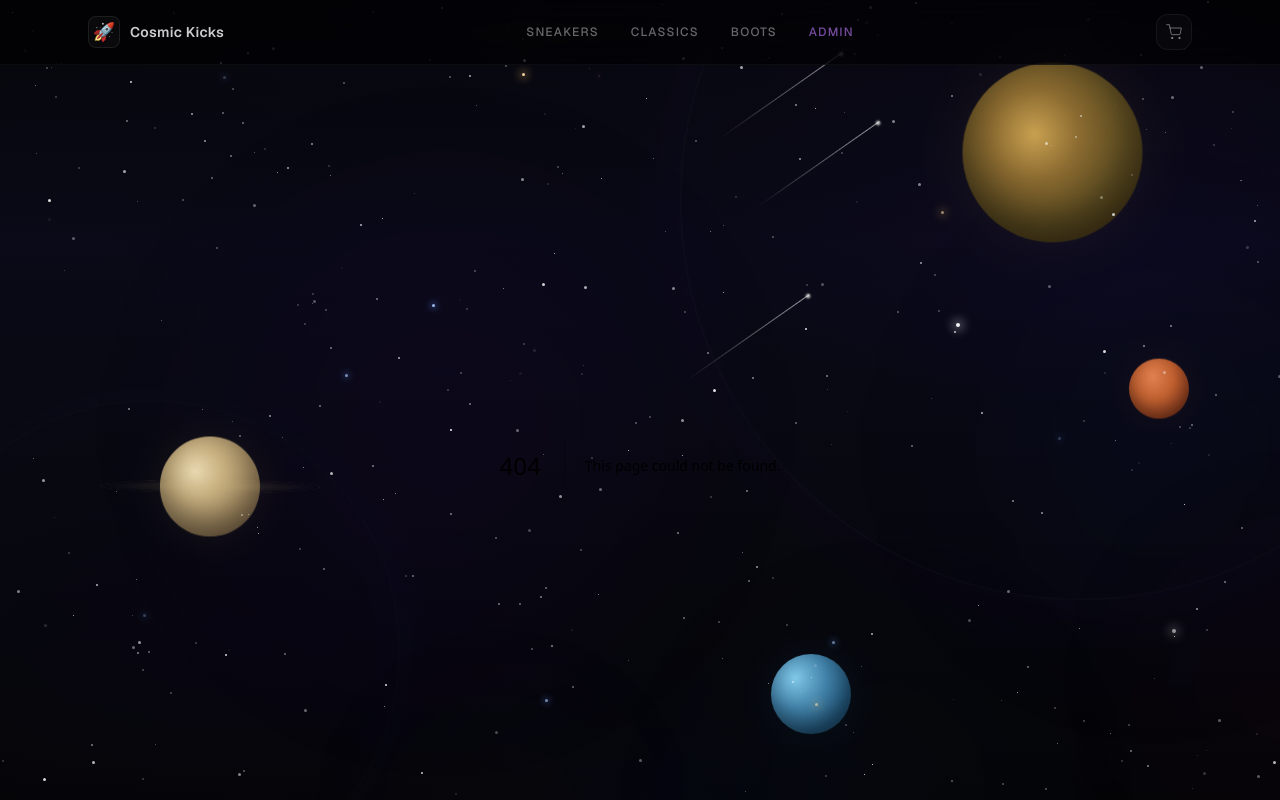
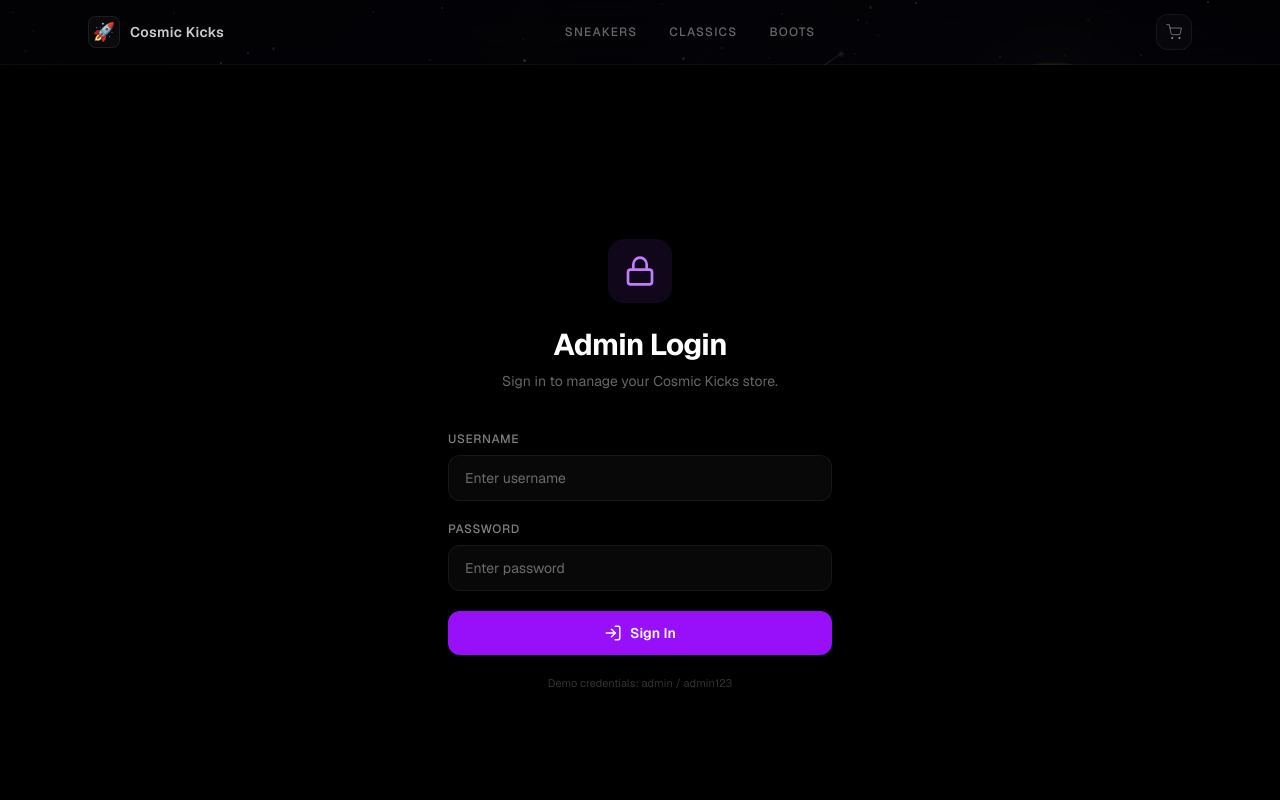
Before and after one commit to bood68155-tech/cosmic-kicks, a Next.js app: page /admin/login in a window 1280 px wide. Before the commit this address had no page. Shown: the top 800 px of the page. Built offline with nearby package versions, Linux system fonts and the light colour scheme.

Commit message:
Add admin login protection, PayPal checkout, and hide admin nav

```diff
--- /dev/null
+++ b/app/admin/layout.tsx
@@ -0,0 +1,9 @@
+import { AdminAuthProvider } from '@/app/context/AdminAuthContext';
+
+export default function AdminLayout({
+  children,
+}: {
+  children: React.ReactNode;
+}) {
+  return <AdminAuthProvider>{children}</AdminAuthProvider>;
+}
--- /dev/null
+++ b/app/admin/login/page.tsx
@@ -0,0 +1,92 @@
+'use client';
+
+import { useState, useEffect } from 'react';
+import { useAdminAuth } from '@/app/context/AdminAuthContext';
+import { Shield, Lock, LogIn } from 'lucide-react';
+import { useRouter } from 'next/navigation';
+
+export default function AdminLoginPage() {
+  const { isLoggedIn, login } = useAdminAuth();
+  const router = useRouter();
+  const [username, setUsername] = useState('');
+  const [password, setPassword] = useState('');
+  const [error, setError] = useState('');
+  const [loading, setLoading] = useState(false);
+
+  useEffect(() => {
+    if (isLoggedIn) {
+      router.push('/admin');
+    }
+  }, [isLoggedIn, router]);
+
+  const handleSubmit = async (e: React.FormEvent) => {
+    e.preventDefault();
+    setError('');
+    setLoading(true);
+    await new Promise((r) => setTimeout(r, 800));
+    const success = login(username, password);
+    setLoading(false);
+    if (!success) {
+      setError('Invalid username or password');
+    }
+  };
+
+  return (
+    <div className="min-h-screen bg-black text-white flex items-center justify-center p-4">
+      <div className="w-full max-w-sm">
+        <div className="text-center mb-10">
+          <div className="mx-auto mb-6 h-16 w-16 rounded-2xl bg-purple-500/10 flex items-center justify-center text-purple-400">
+            <Lock size={32} />
+          </div>
+          <h1 className="text-3xl font-bold tracking-tight">Admin Login</h1>
+          <p className="mt-2 text-sm text-white/40">Sign in to manage your Cosmic Kicks store.</p>
+        </div>
+
+        <form onSubmit={handleSubmit} className="space-y-5">
+          <div>
+            <label className="mb-2 block text-xs font-medium text-white/50 uppercase tracking-wider">Username</label>
+            <input
+              type="text"
+              value={username}
+              onChange={(e) => setUsername(e.target.value)}
+              className="w-full rounded-xl border border-white/[0.06] bg-white/[0.03] px-4 py-3 text-sm text-white/80 outline-none transition-all focus:border-purple-500/40 focus:bg-white/[0.05]"
+              placeholder="Enter username"
+            />
+          </div>
+
+          <div>
+            <label className="mb-2 block text-xs font-medium text-white/50 uppercase tracking-wider">Password</label>
+            <input
+              type="password"
+              value={password}
+              onChange={(e) => setPassword(e.target.value)}
+              className="w-full rounded-xl border border-white/[0.06] bg-white/[0.03] px-4 py-3 text-sm text-white/80 outline-none transition-all focus:border-purple-500/40 focus:bg-white/[0.05]"
+              placeholder="Enter password"
+            />
+          </div>
+
+          {error && (
+            <p className="text-sm text-red-400">{error}</p>
+          )}
+
+          <button
+            type="submit"
+            disabled={loading}
+            className="w-full rounded-xl bg-purple-600 py-3 text-sm font-semibold text-white transition-all hover:bg-purple-500 disabled:opacity-50 disabled:cursor-not-allowed flex items-center justify-center gap-2"
+          >
+            {loading ? (
+              <span className="animate-spin inline-block h-4 w-4 border-2 border-white/30 border-t-white rounded-full" />
+            ) : (
+              <LogIn size={18} />
+            )}
+            {loading ? 'Signing in...' : 'Sign In'}
+          </button>
+
+          <p className="mt-4 text-center text-[11px] text-white/20">
+            Demo credentials: admin / admin123
+          </p>
+        </form>
+      </div>
+    </div>
+  );
+}
--- a/app/admin/page.tsx
+++ b/app/admin/page.tsx
@@ -7,6 +7,9 @@ import {
   Plus, Pencil, Trash2, Search, X, Save,
   LayoutDashboard, Package, Check, AlertCircle, ArrowUpDown,
 } from 'lucide-react';
+import { useAdminAuth } from '@/app/context/AdminAuthContext';
+import { useRouter } from 'next/navigation';
+import { useEffect } from 'react';
 
 const emptyProduct = {
   name: '', category: 'sneakers' as const, price: 0,
@@ -18,6 +21,19 @@ const TIERS = ['stellar', 'nebula', 'supernova'] as const;
 const CATS: Record<string, string> = { sneakers: 'Sneakers', classic: 'Classics', boots: 'Boots' };
 
 function AdminContent() {
+  const { isLoggedIn } = useAdminAuth();
+  const router = useRouter();
+
+  useEffect(() => {
+    if (!isLoggedIn) {
+      router.push('/admin/login');
+    }
+  }, [isLoggedIn, router]);
+
+  if (!isLoggedIn) {
+    return null;
+  }
+
   const { products, addProduct, updateProduct, deleteProduct, lastUpdated } = useAdmin();
   const [search, setSearch] = useState('');
   const [sortKey, setSortKey] = useState<string>('name');
--- a/app/components/CartDrawer.tsx
+++ b/app/components/CartDrawer.tsx
@@ -3,6 +3,7 @@
 import { useEffect, useRef, useCallback } from 'react';
 import { useCart } from '@/app/context/CartContext';
 import { ShoppingBag, X, Minus, Plus, Trash2 } from 'lucide-react';
+import { PayPalScriptProvider, PayPalButtons } from '@paypal/react-paypal-js';
 
 function QtyStepper({
   value,
@@ -245,15 +246,30 @@ export default function CartDrawer() {
                 ? 'Free shipping on this order!'
                 : `Add ${((300 - subtotal).toLocaleString())} more for free shipping`}
             </p>
-            <button
-              type="button"
-              onClick={() => {
-                alert('Checkout would be implemented here!');
-              }}
-              className="w-full rounded-xl border border-white/[0.08] bg-white/[0.06] py-3 text-xs font-semibold uppercase tracking-widest text-white/80 transition-all hover:bg-white/[0.1] hover:text-white"
-            >
-              Checkout &mdash; ${subtotal.toLocaleString()}
-            </button>
+            <div className="mt-2">
+              <PayPalScriptProvider options={{ clientId: 'sb', components: 'buttons', currency: 'USD' }}>
+                <PayPalButtons
+                  style={{ layout: 'horizontal', color: 'gold', shape: 'rect', label: 'paypal' }}
+                  createOrder={(_data: any, actions: any) => {
+                    return actions.order.create({
+                      purchase_units: [{
+                        amount: { value: subtotal.toFixed(2) },
+                        description: 'Cosmic Kicks Order',
+                      }],
+                    });
+                  }}
+                  onApprove={(_data: any, actions: any) => {
+                    return actions.order.capture().then(() => {
+                      alert('Payment successful! Thank you for your order.');
+                      clearCart();
+                    });
+                  }}
+                  onError={() => {
+                    alert('An error occurred during payment. Please try again.');
+                  }}
+                />
+              </PayPalScriptProvider>
+            </div>
             <button
               type="button"
               onClick={clearCart}
--- /dev/null
+++ b/app/context/AdminAuthContext.tsx
@@ -0,0 +1,77 @@
+'use client';
+
+import {
+  createContext,
+  useContext,
+  useState,
+  useCallback,
+  useMemo,
+  type ReactNode,
+} from 'react';
+
+const AUCHLLOCALE_KEY = 'cosmic-kicks-auth';
+
+const ADMIN_USER = 'admin';
+const ADMIN_PASSWORD = 'admin123';
+
+interface AdminAuthContextValue {
+  isLoggedIn: boolean;
+  login: (username: string, password: string) => boolean;
+  logout: () => void;
+}
+
+const AdminAuthContext = createContext<AdminAuthContextValue | null>(null);
+
+function loadFromStorage(): boolean {
+  if (typeof window === 'undefined') return false;
+  try {
+    return localStorage.getItem(AUCHLLOCALE_KEY) === 'true';
+  } catch {
+    return false;
+  }
+}
+
+function saveToStorage(value: boolean): void {
+  if (typeof window === 'undefined') return;
+  try {
+    localStorage.setItem(AUCHLLOCALE_KEY, String(value));
+  } catch {}
+}
+
+export function AdminAuthProvider({ children }: { children: ReactNode }) {
+  const [isLoggedIn, setIsLoggedIn] = useState(loadFromStorage());
+
+  const login = useCallback(
+(username: string, password: string): boolean => {
+    if (username === ADMIN_USER && password === ADMIN_PASSWORD) {
+      setIsLoggedIn(true);
+      saveToStorage(true);
+      return true;
+    }
+    return false;
+  }, []);
+
+  const logout = useCallback(() => {
+    setIsLoggedIn(false);
+    saveToStorage(false);
+  }, []);
+
+  const value = useMemo(
+    () => ({ isLoggedIn, login, logout }),
+    [isLoggedIn, login, logout]
+  );
+
+  return (
+    <AdminAuthContext.Provider value={value}>
+      {children}
+    </AdminAuthContext.Provider>
+  );
+}
+
+export function useAdminAuth(): AdminAuthContextValue {
+  const ctx = useContext(AdminAuthContext);
+  if (!ctx) {
+    throw new Error('useAdminAuth must be used within AdminAuthProvider');
+  }
+  return ctx;
+}
--- a/app/layout.tsx
+++ b/app/layout.tsx
@@ -66,12 +66,7 @@ export default function RootLayout({
                   {item}
                 </a>
               ))}
-              <a
-                href="/admin"
-                className="relative text-xs font-medium tracking-widest uppercase text-purple-400/60 transition-colors hover:text-purple-400 after:absolute after:-bottom-1 after:left-0 after:h-[1px] after:w-0 after:bg-purple-500/40 after:transition-all after:duration-300 hover:after:w-full"
-              >
-                Admin
-              </a>
+
             </nav>
 
             {/* Cart icon */}
@@ -90,12 +85,7 @@ export default function RootLayout({
               {item}
             </a>
           ))}
-          <a
-            href="/admin"
-            className="text-[11px] font-medium tracking-widest uppercase text-purple-400/60 transition-colors hover:text-purple-400"
-          >
-            Admin
-          </a>
+
         </nav>
 
         <main className="flex-1">{children}</main>
--- a/package.json
+++ b/package.json
@@ -9,6 +9,7 @@
     "lint": "eslint"
   },
   "dependencies": {
+    "@paypal/react-paypal-js": "^10.1.2",
     "@supabase/supabase-js": "^2.110.1",
     "lucide-react": "^1.23.0",
     "next": "16.2.10",
```
Also changed, not shown: 1 other file (tests, documents, lock files or other folders).
